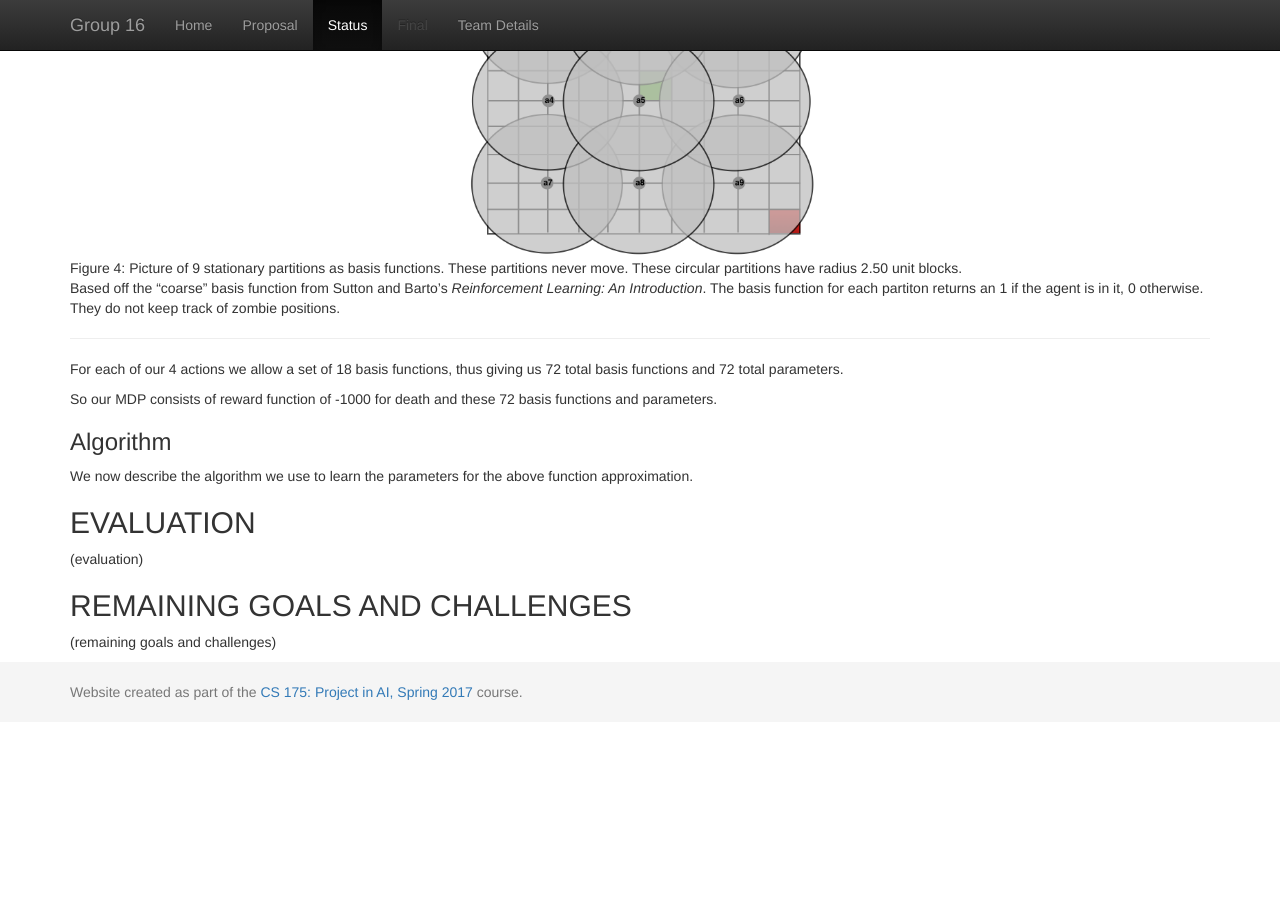
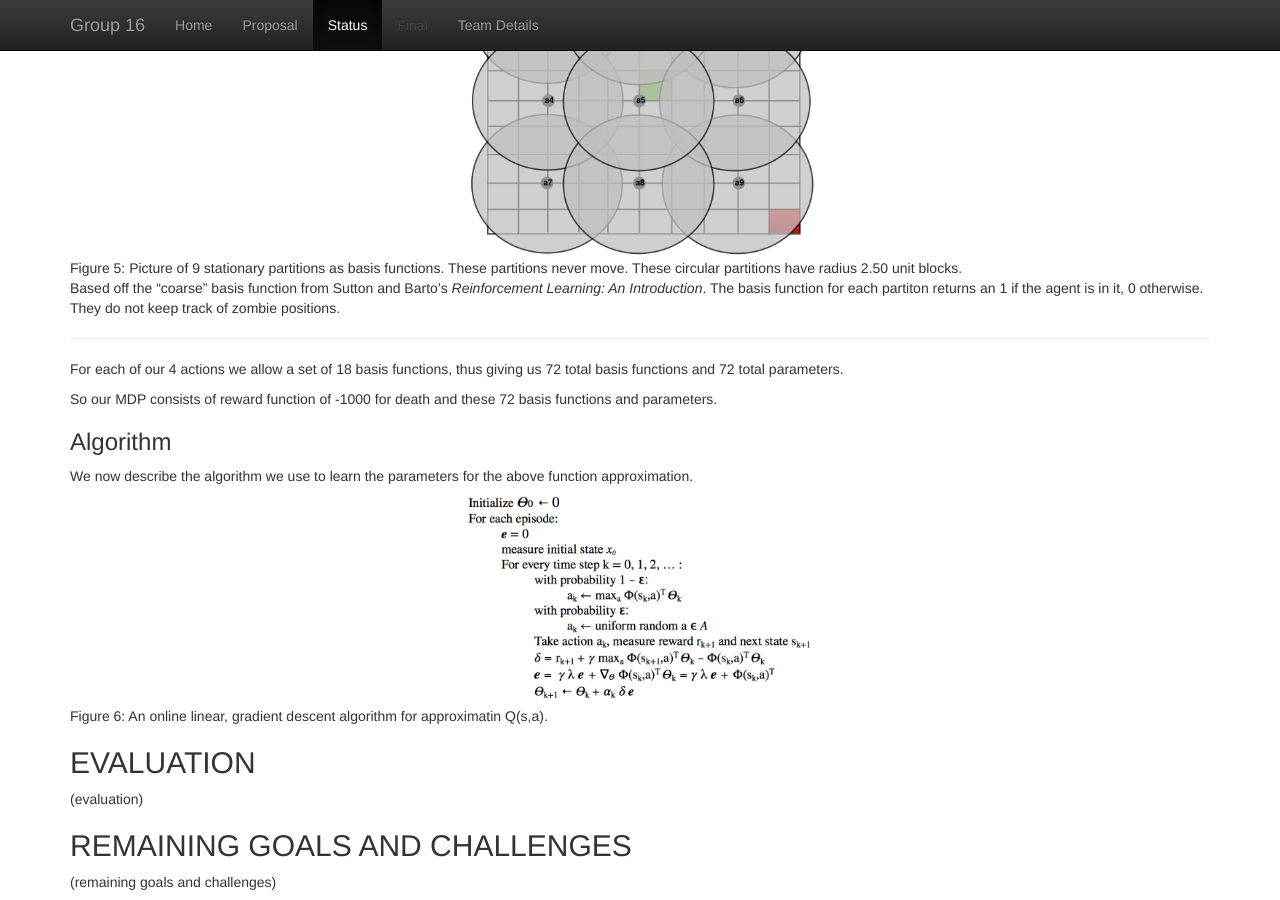
Before and after one commit to becamorin20/Group-16, a Jekyll site: the page built from docs/status.md, in a window 1280 px wide and 900 px high, scrolled down 2596 px. Built offline with Jekyll 4.4.1, drawn with Linux system fonts in a browser that asks for light colours; before the commit the page ends 3318 px from its top, so only the background shows below that.

Commit message:
Update status.md

```diff
--- a/docs/status.md
+++ b/docs/status.md
@@ -59,7 +59,7 @@ They do not keep track of zombie positions.
 .
 
 <div align="center"><img src="https://github.com/becamorin20/Group-16/blob/master/docs/images/basis_stationary2.png" width="350"></div>
-Figure 4: Picture of 9 stationary partitions as basis functions.
+Figure 5: Picture of 9 stationary partitions as basis functions.
 These partitions never move.
 These circular partitions have radius 2.50 unit blocks.
 Based off the "coarse" basis function from Sutton and Barto's _Reinforcement Learning: An Introduction_.
@@ -74,7 +74,8 @@ So our MDP consists of reward function of -1000 for death and these 72 basis fun
 
 ### Algorithm
 We now describe the algorithm we use to learn the parameters for the above function approximation.
-
+<div align="center"><img src="https://github.com/becamorin20/Group-16/blob/master/docs/images/algorithm.png" width="350"></div>
+Figure 6: An online linear, gradient descent algorithm for approximatin Q(s,a).
 
 ## EVALUATION
 (evaluation)
```
